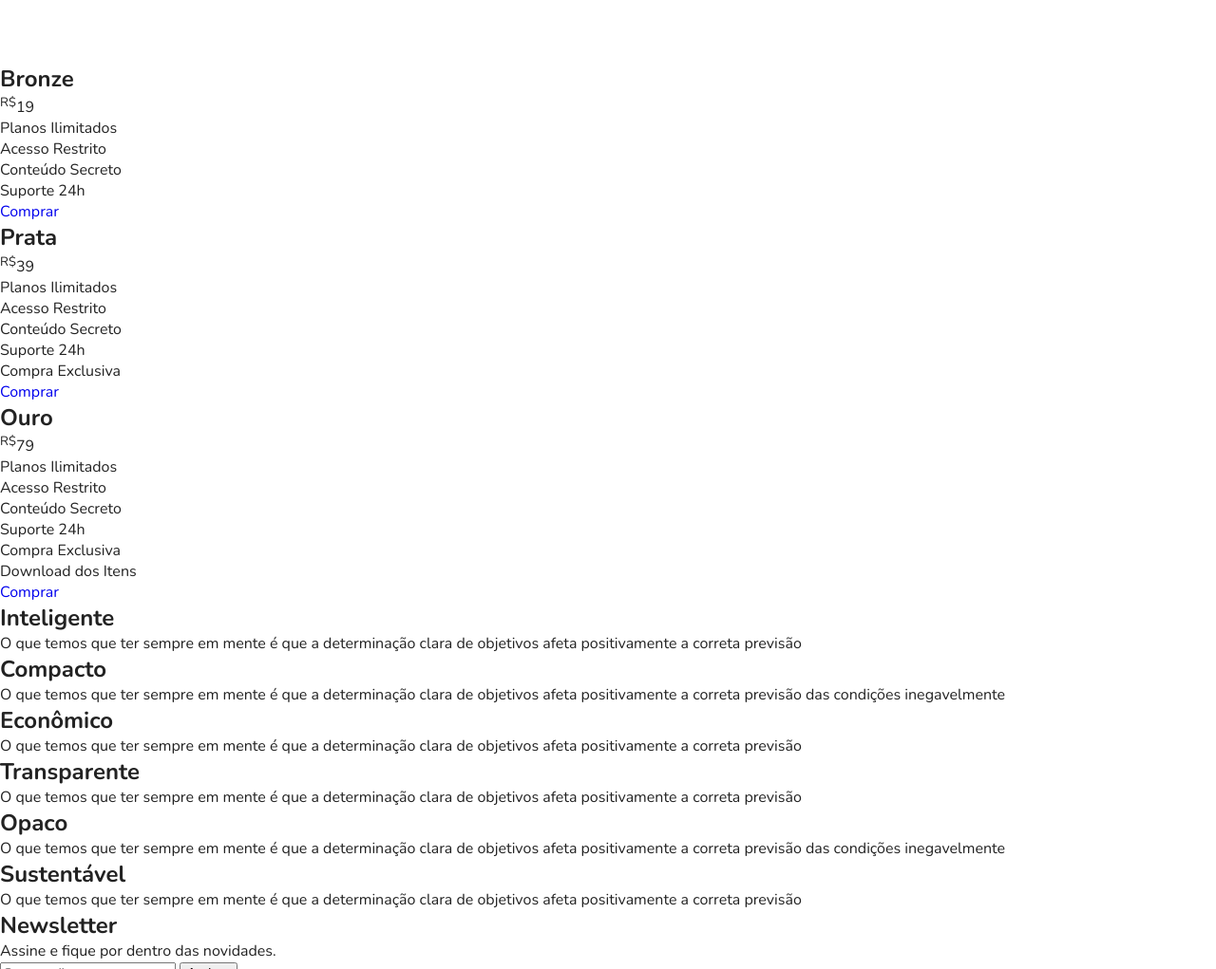
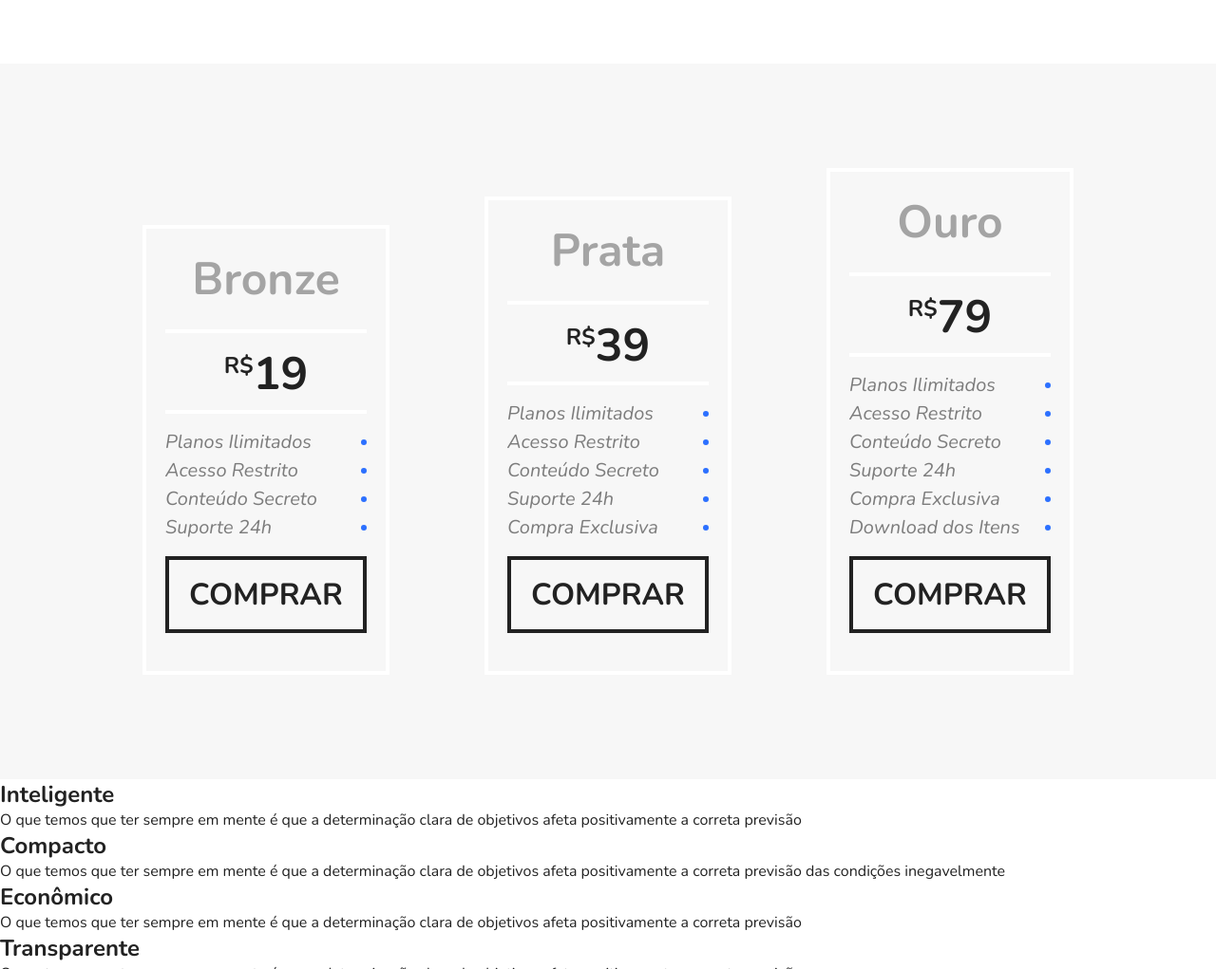
Before and after one commit to Lealzzera/flex-box-project, a plain HTML site: page index.html in a window 1280 px wide. Shown: the part 1754-2775 px from the top of the page at 95% size. Drawn offline with nearby package versions, Linux system fonts and the light colour scheme.

Commit message:
crerating the price style

```diff
--- a/css/style.css
+++ b/css/style.css
@@ -175,3 +175,91 @@ img {
 .blue {
     border-top: 8px solid #66d9eb;
 }
+
+/* Preço */
+
+.preco {
+    background-color: #f7f7f7;
+    padding: 60px 150px;
+    display: flex;
+    flex: wrap;
+    align-items: flex-end;
+    justify-content: center;
+}
+
+.preco-item {
+    flex: 1;
+    border: 4px solid #fff;
+    padding: 20px;
+    margin: 50px;
+    min-width: 260px;
+    flex-wrap: wrap;
+}
+
+.preco-item h2 {
+    font-size: 3em;
+    color: #a4a4a4;
+    text-align: center;
+}
+
+.preco-item span {
+    max-width: 300px;
+    margin: 20px auto;
+    display: block;
+    font-size: 3em;
+    text-align: center;
+    font-weight: bold;
+    padding: 10px 0 5px 0;
+    border-top: 4px solid #fff;
+    border-bottom: 4px solid #fff;
+}
+
+.preco-item sup {
+    font-size: 1.5rem;
+}
+
+.preco-item ul {
+    max-width: 300px;
+    margin: 20px auto;
+    font-size: 1.25em;
+    line-height: 1;
+    font-style: italic;
+    color: #7c7c7c;
+}
+
+.preco-item li {
+    display: flex;
+    align-items: center;
+    justify-content: space-between;
+    margin-bottom: 10px;
+}
+
+.preco-item li::after {
+    content: "";
+    display: block;
+    width: 6px;
+    height: 6px;
+    border-radius: 50%;
+    background-color: #2c70ff;
+    margin-left: 5px;
+}
+
+.preco-item a {
+    max-width: 300px;
+    display: block;
+    margin: 20px auto;
+    border: 4px solid;
+    color: #222222;
+    text-transform: uppercase;
+    font-weight: bold;
+    font-size: 2em;
+    padding: 15px 0;
+    text-align: center;
+}
+
+@media (max-width: 800px) {
+    .preco {
+        padding-left: 10px;
+        padding-right: 10px;
+    }
+}
```
